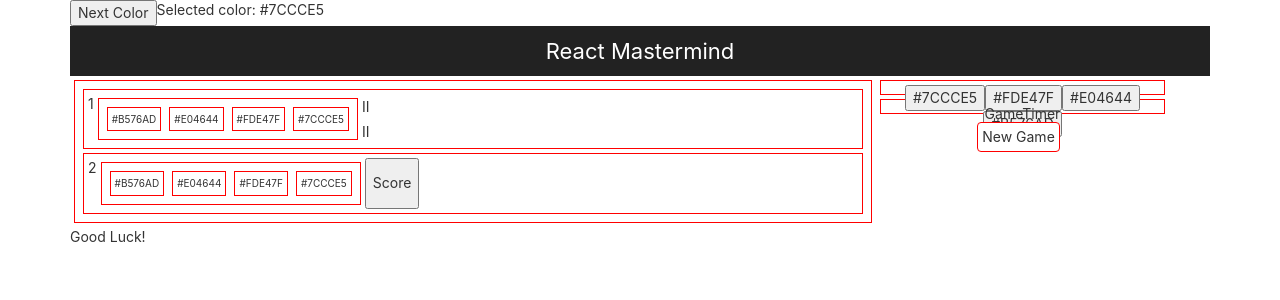
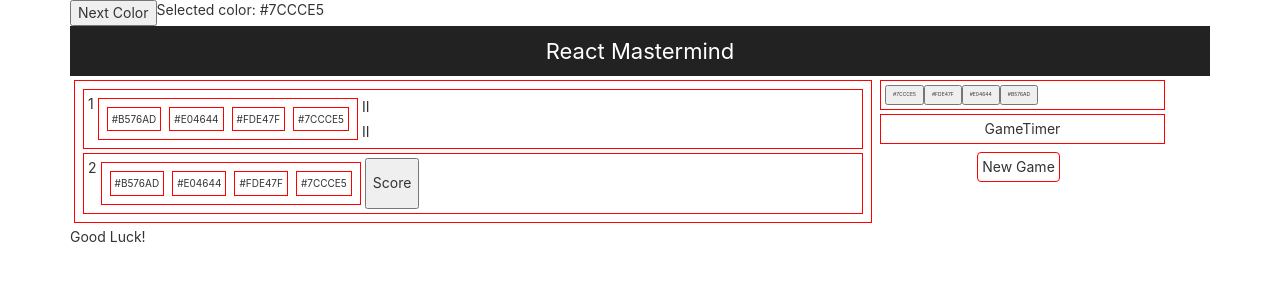
Before and after one commit to drmartirosian/React-Masterminds-Game, a React (Create React App) app: page / in a window 1280 px wide. Shown: the top 300 px of the page. Built offline with nearby package versions, Linux system fonts and the light colour scheme.

Commit message:
Cleanup css

```diff
--- a/src/App.css
+++ b/src/App.css
@@ -22,7 +22,11 @@
 }
 .colorpicker, .gametimer, .newgamebutton{
   width: 100%;
-  height: 10%;
+  height: 20%;
+}
+.colorpicker{
+  font-size: 5px;
+  display: flex;
 }
 .sidebar{
   width: 25%
```
